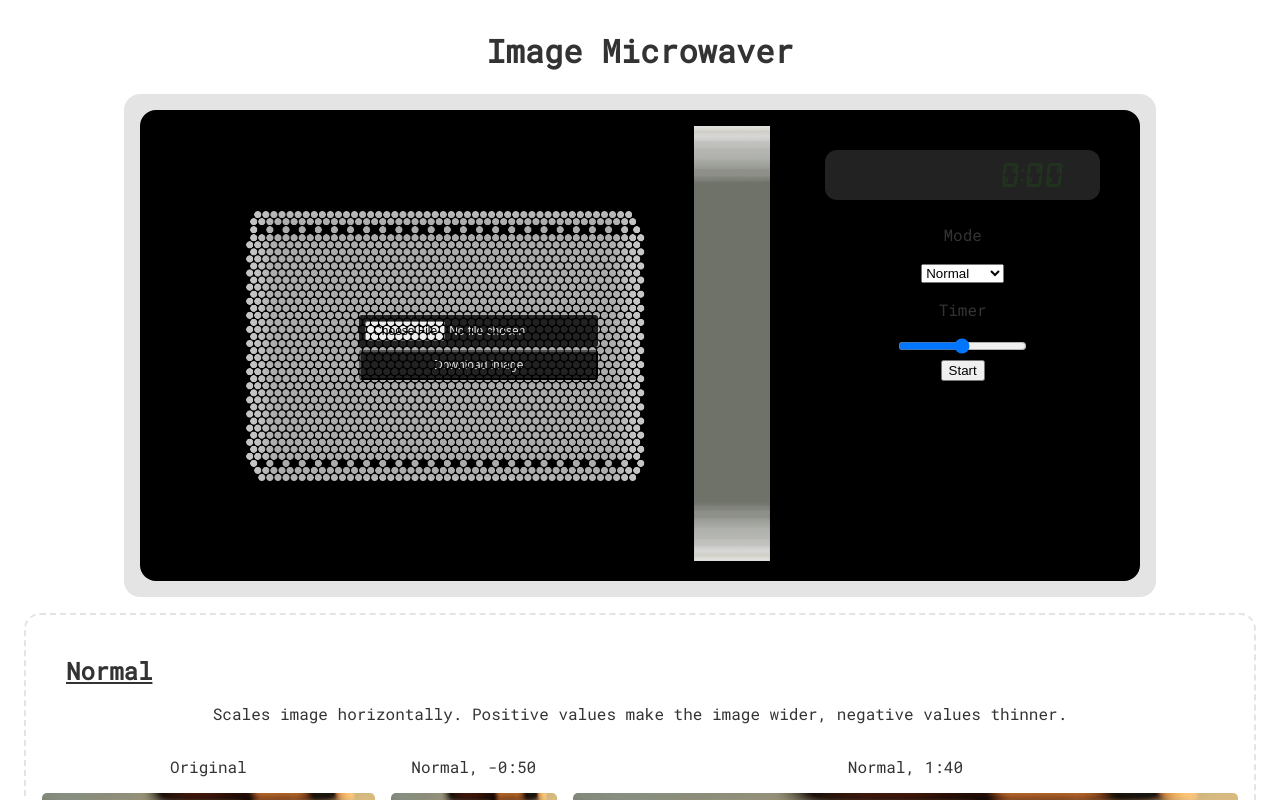
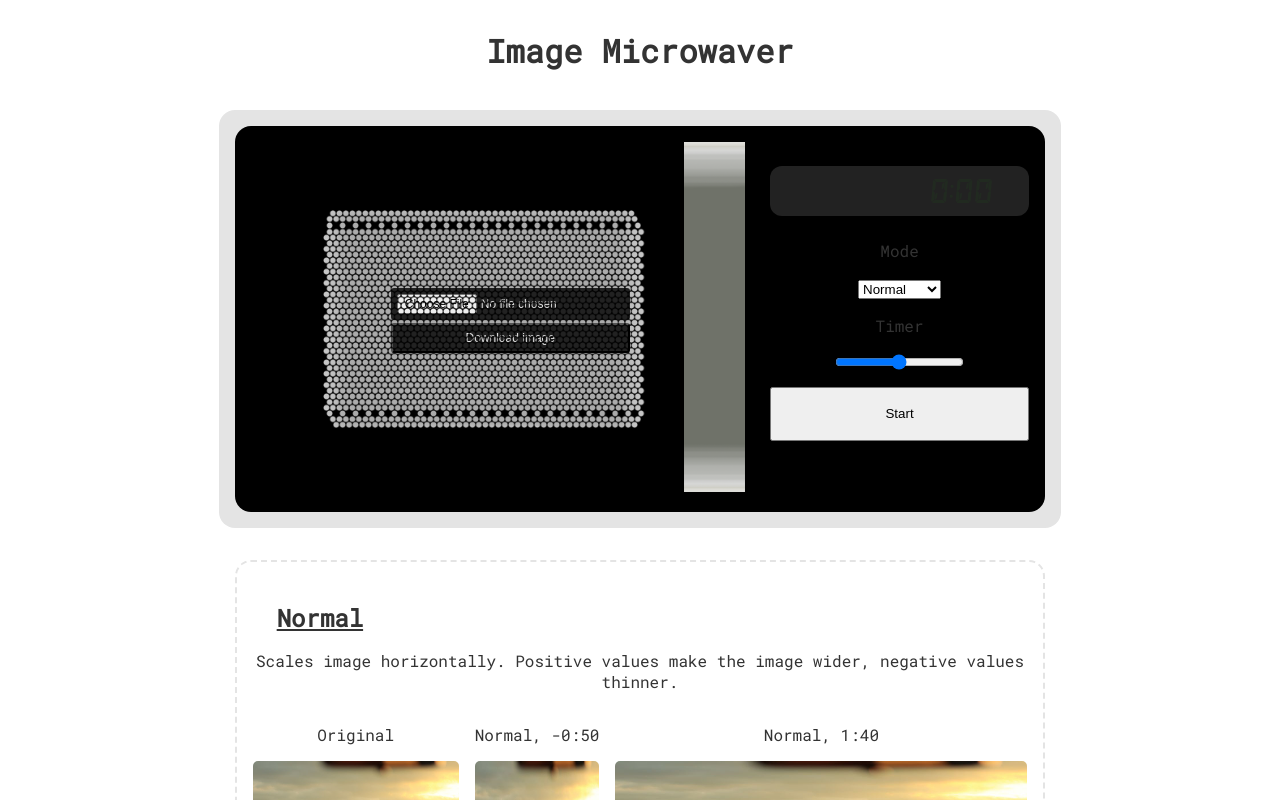
Before and after one commit to khakomaki/image_microwaver, a React (Vite) app: page / in a window 1280 px wide. Shown: the top 800 px of the page. Built offline with nearby package versions, Linux system fonts and the light colour scheme.

Commit message:
scaled start-button, adjusted page flex

```diff
--- a/src/App.css
+++ b/src/App.css
@@ -3,6 +3,7 @@
   flex-direction: column;
   align-items: center;
   text-align: center;
+  gap: 1em;
 }
 
 .main {
@@ -11,19 +12,19 @@
 }
 
 .main-content {
-  flex-grow: 1;
+  flex: 4;
   display: flex;
   flex-direction: column;
   align-items: center;
+  gap: 1em;
 }
 
 #left-panel, #right-panel {
-  flex: 2;
+  flex: 1;
   text-align: center;
 }
 
 .microwave-frame {
-  max-width: 1000px;
   border-radius: 1em;
   padding: 1em;
   background-color: #E4E4E4;
@@ -38,7 +39,7 @@
 
 .info-box {
   flex: 1;
-  flex-basis: 600px;
+  flex-basis: 400px;
   box-sizing: border-box;
   padding: 1em;
   border: #E4E4E4 dashed 2px;
@@ -98,7 +99,6 @@ https://github.com/keshikan/DSEG
   background-color: #222222;
   color: #20C20E;
   border-radius: 0.5em;
-  margin: 1em;
   text-align: right;
 }
 
@@ -114,6 +114,12 @@ https://github.com/keshikan/DSEG
   100%, 0% {
     opacity: 0;
   }
+}
+
+.start-button {
+  margin-top: 1em;
+  height: 4em;
+  width: 100%;
 }
 
 .door {
```
